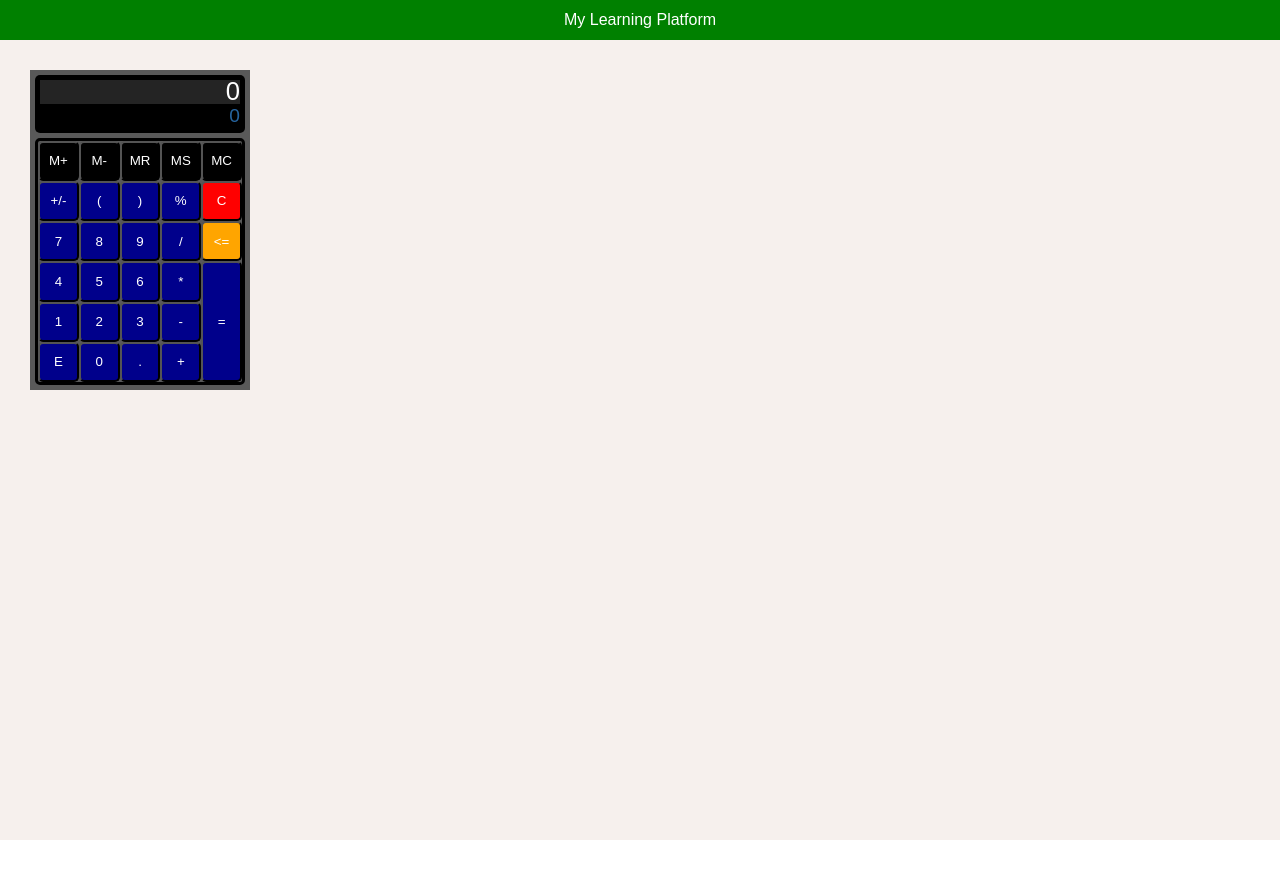
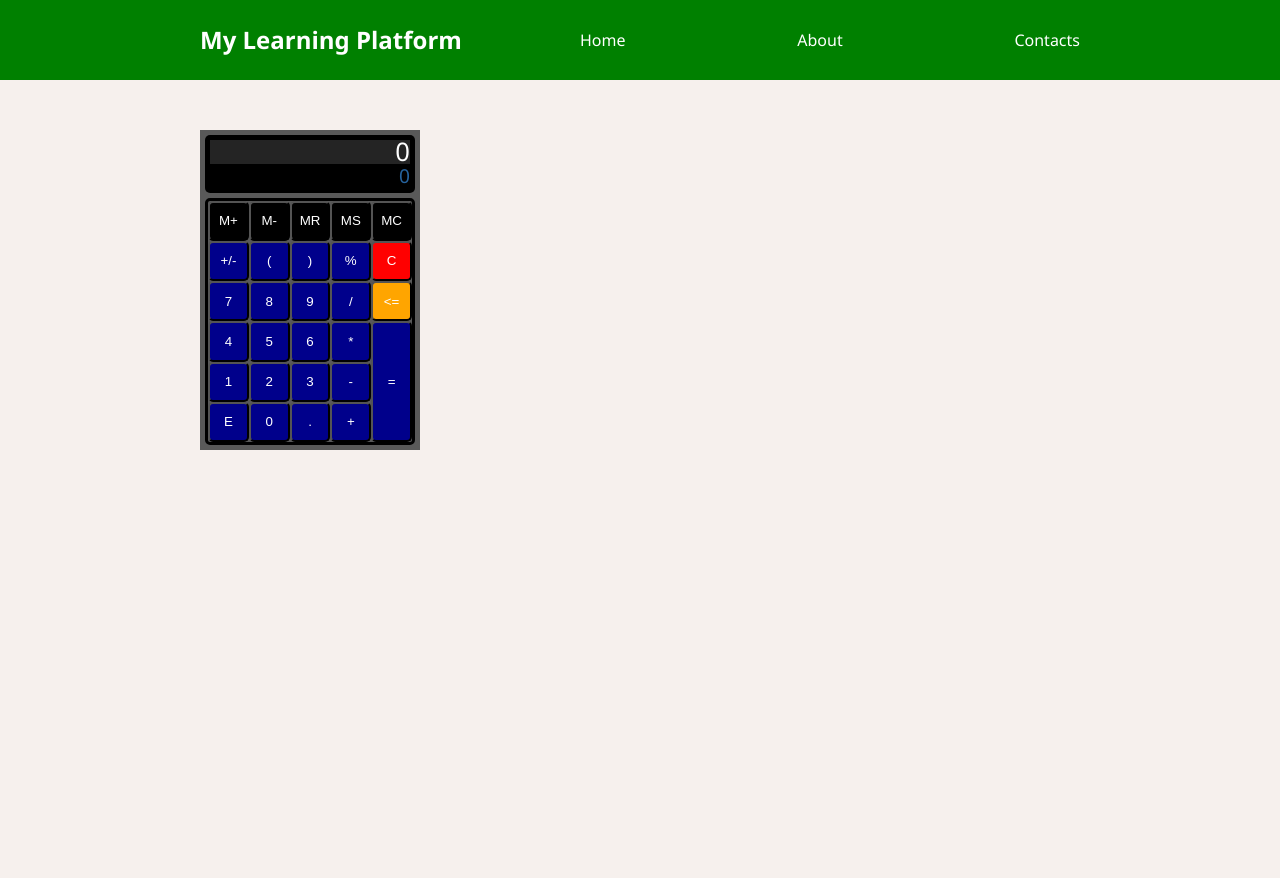
Before and after one commit to vikhulei/learnPlatform, a React (Create React App) app: page / in a window 1280 px wide. Before the commit the page ends 840 px from the top, so only its background shows below. Built offline with nearby package versions, Linux system fonts and the light colour scheme; the HTML template or start-up script is replaced by a standard one.

Commit message:
navbar positioning started

```diff
--- a/src/App.css
+++ b/src/App.css
@@ -2,4 +2,5 @@
 	position: relative;
 	height: 100vh;
 	width: 100vw;
+	font-family:'Segoe UI', Tahoma, Geneva, Verdana, sans-serif;
 }
--- a/src/App.js
+++ b/src/App.js
@@ -1,5 +1,5 @@
 import './App.css';
-import { BodyWrapper, MainWrapper } from "./components/ui/StyledComponents"
+import { BodyWrapper, NavbarWrapper, MainWrapper } from "./components/ui/StyledComponents"
 import Navbar from './components/navbar/Navbar';
 import Calculator from './apps/calculator/Calculator';
 
--- a/src/components/navbar/Navbar.js
+++ b/src/components/navbar/Navbar.js
@@ -1,9 +1,14 @@
-import  {Bar, Title} from "./NavbarStyle"
+import  {Bar, Title, MenuWrapper, MenuItem} from "./NavbarStyle"
 
 const Navbar = () => {
     return (
         <Bar>
             <Title>My Learning Platform</Title>
+            <MenuWrapper>
+                <MenuItem>Home</MenuItem>
+                <MenuItem>About</MenuItem>
+                <MenuItem>Contacts</MenuItem>
+            </MenuWrapper>
         </Bar>
     )
 }
--- a/src/components/navbar/NavbarStyle.js
+++ b/src/components/navbar/NavbarStyle.js
@@ -1,16 +1,34 @@
 import styled from "styled-components";
 
 const Bar = styled.div`
-    width: 100vw;
-    height: 40px;
+    position: fixed;
+    margin-top: -80px;
+    width: 100%;
+    padding: 0 200px;
+    height: 80px;
     background-color: green;
     display: flex;
-    justify-content: center;
+    justify-content: space-between;
     align-items: center;
+    z-index: 99;
 `
 
 const Title = styled.h1`
     color: white;
+    font-weight: bold;
+    font-size: 1.5rem;
 `
 
-export {Bar, Title}
+const MenuWrapper = styled.div`
+    width: 500px;
+    height: 100%;
+    display: flex;
+    justify-content: space-between;
+    align-items: center;
+`
+
+const MenuItem = styled.div`
+    color: white;
+`
+
+export {Bar, Title, MenuWrapper, MenuItem}
--- a/src/components/ui/StyledComponents.js
+++ b/src/components/ui/StyledComponents.js
@@ -2,14 +2,23 @@ import styled from "styled-components"
 
 const BodyWrapper = styled.div`
     position: relative;
+    width: 100%;
+`
+const NavbarWrapper = styled.div`
+    position: absolute;
+    height: 100px;
+    z-index: 99;
 `
 
 const MainWrapper = styled.div`
     position: relative;
     background-color: #f6f0ed;
     height: 100vh;
+    margin-top: 80px;
+    padding: 50px 200px;;
     // width: 100vw;
-    padding: 30px;
+    // padding: 30px;
+    z-index: 0;
 `
 
-export {BodyWrapper, MainWrapper}
+export {BodyWrapper, NavbarWrapper, MainWrapper}
--- a/src/index.css
+++ b/src/index.css
@@ -1,8 +1,8 @@
 body {
   margin: 0;
-  font-family: -apple-system, BlinkMacSystemFont, 'Segoe UI', 'Roboto', 'Oxygen',
+  /* font-family: -apple-system, BlinkMacSystemFont, 'Segoe UI', 'Roboto', 'Oxygen',
     'Ubuntu', 'Cantarell', 'Fira Sans', 'Droid Sans', 'Helvetica Neue',
-    sans-serif;
+    sans-serif; */
   -webkit-font-smoothing: antialiased;
   -moz-osx-font-smoothing: grayscale;
 }
@@ -26,6 +26,7 @@ time, mark, audio, video {
 	font: inherit;
 	vertical-align: baseline;
 	box-sizing: border-box;
+	font-family:'Segoe UI', Tahoma, Geneva, Verdana, sans-serif;
 }
 /* HTML5 display-role reset for older browsers */
 article, aside, details, figcaption, figure,
```
